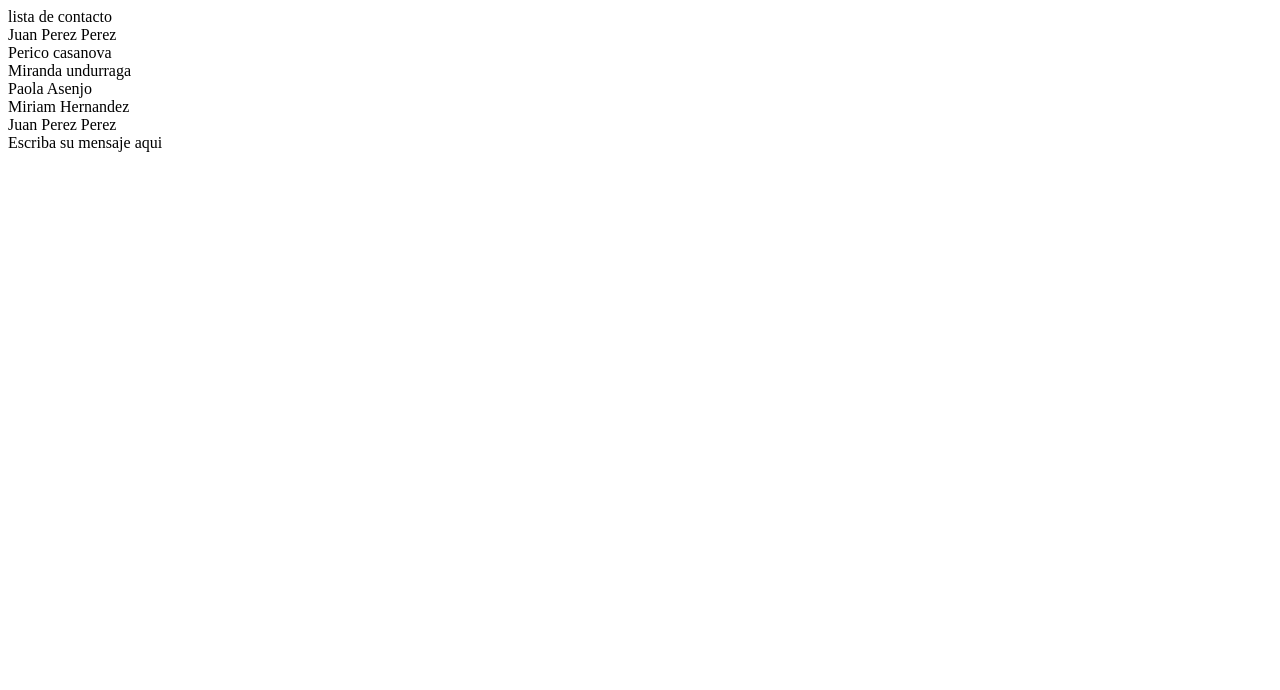
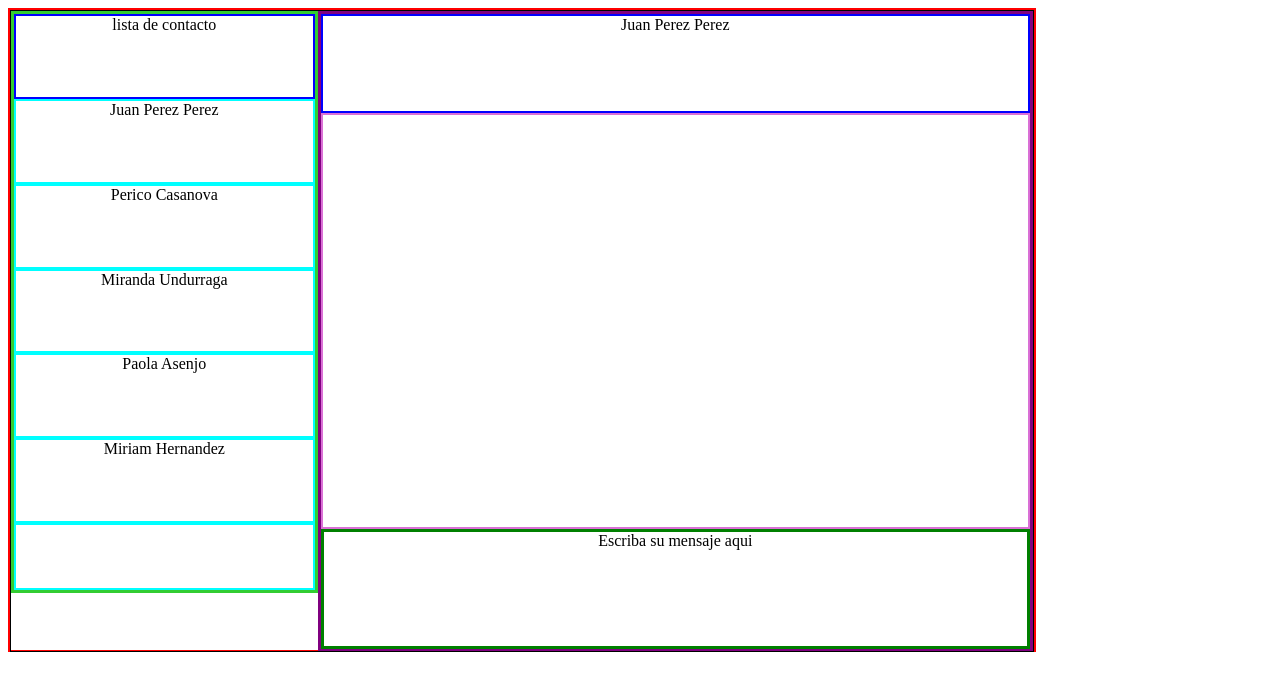
Before and after one commit to rluiss13695/Zafary-1, a plain HTML site: page whatzApp/index.html in a window 1280 px wide. Drawn offline with Linux system fonts and the light colour scheme.

Commit message:
se agregaron index.html y styles.css y index.js

```diff
--- a/whatzApp/index.html
+++ b/whatzApp/index.html
@@ -4,8 +4,8 @@
  <meta charset="UTF-8">
  <meta name="viewport" content="width=device-width, initial-scale=1.0">
  <meta http-equiv="X-UA-Compatible" content="ie=edge">
+ <link rel="stylesheet" href="styles.css">
  <title>whatzApp</title>
- <link rel="stylehest" href="styles.css"
 </head>
 
 <body class="caja-body">
@@ -16,12 +16,12 @@
 
             <header class="caja-2">lista de contacto</header>
 
-            <article class="Name">Juan Perez Perez</article>
-            <article class="Name">Perico casanova</article>
-            <article class="Name">Miranda undurraga</article>
-            <article class="Name">Paola Asenjo</article>
-            <article class="Name">Miriam Hernandez</article>
-            <article class="Name">   </article>
+            <article class="name">Juan Perez Perez</article>
+            <article class="name">Perico Casanova</article>
+            <article class="name">Miranda Undurraga</article>
+            <article class="name">Paola Asenjo</article>
+            <article class="name">Miriam Hernandez</article>
+            <article class="name">   </article>
 
         </aside>
         <section class="caja-3">
--- a/whatzApp/styles.css
+++ b/whatzApp/styles.css
@@ -29,7 +29,7 @@
     border-width: 2px;
     border-color: blue;
 }
-.Name {
+.name {
     border-style: solid;
     border-width: 2px;
     border-color: cyan;
```
Also changed, not shown: Home/index.html (+1 -1 lines), Zpotify/index.html (+2 -2 lines), layout/index.html (+3 -3 lines), layout/index.js (+8 -8 lines).
